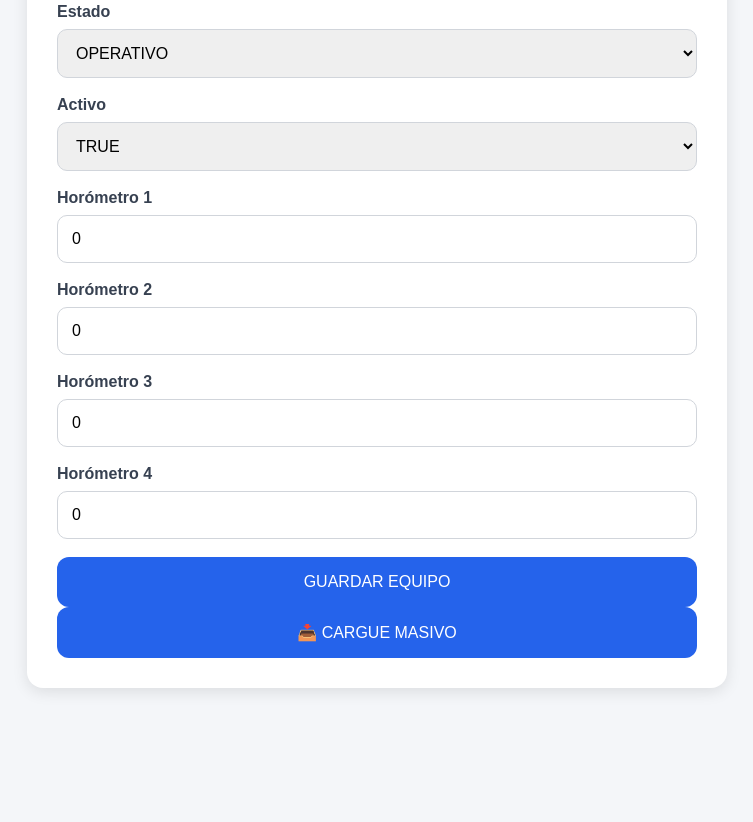
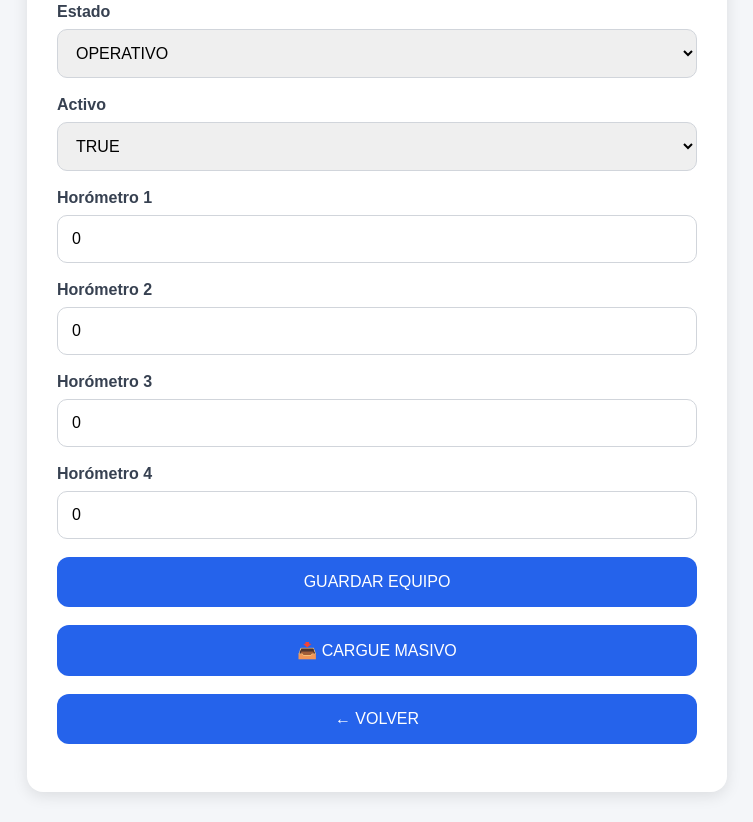
Before and after one commit to santi85227-hue/montacargas-api, a website: page Crearequipos.html in a window 1280 px wide. Shown: the part 396-1218 px from the top of the page, without its empty margins (263-1016 px from the left). Before the commit the page ends 1114 px from the top, so only its background shows below. Drawn offline with Linux system fonts and the light colour scheme.

Commit message:
Update Crearequipos.html

```diff
--- a/Crearequipos.html
+++ b/Crearequipos.html
@@ -162,29 +162,28 @@ FALSE
 </div>
 
 <div class="form-group">
-
 <label>Horómetro 3</label>
-
 <input type="number" id="horometro3" value="0">
-
 </div>
-
 <div class="form-group">
-
 <label>Horómetro 4</label>
-
 <input type="number" id="horometro4" value="0">
-
 </div>
-
+<div class="form-group">
 <button class="btn" onclick="guardarEquipo()">
     GUARDAR EQUIPO
 </button>
-
+</div>
+<div class="form-group">
 <button class="btn btn-masivo" onclick="cargueMasivo()">
     📥 CARGUE MASIVO
 </button>
-
+</div>
+<div class="form-group">
+<button class="btn" onclick="history.back()">
+    ← VOLVER
+</button>
+</div>
 <div id="notification" class="notification"></div>
 
 </div>
```
